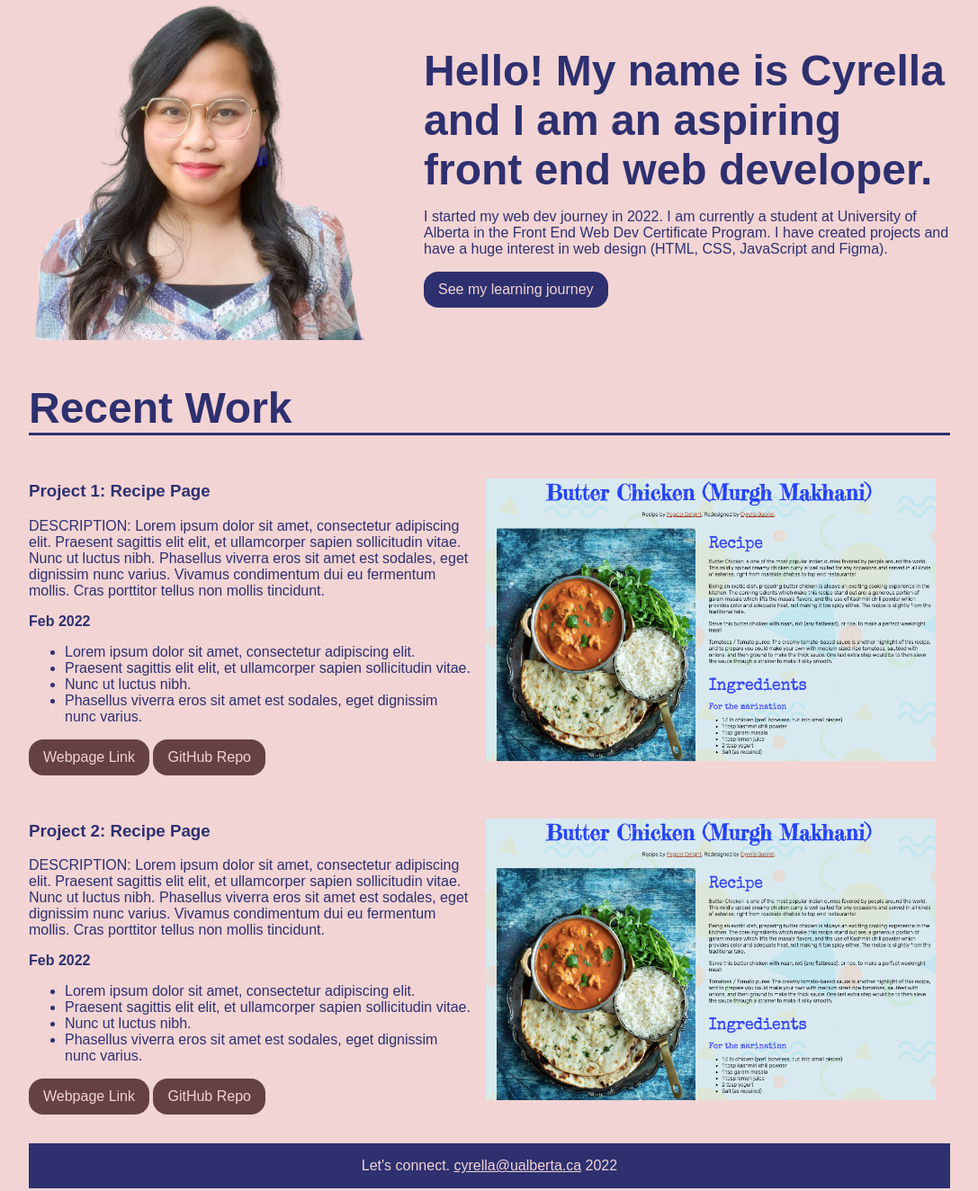
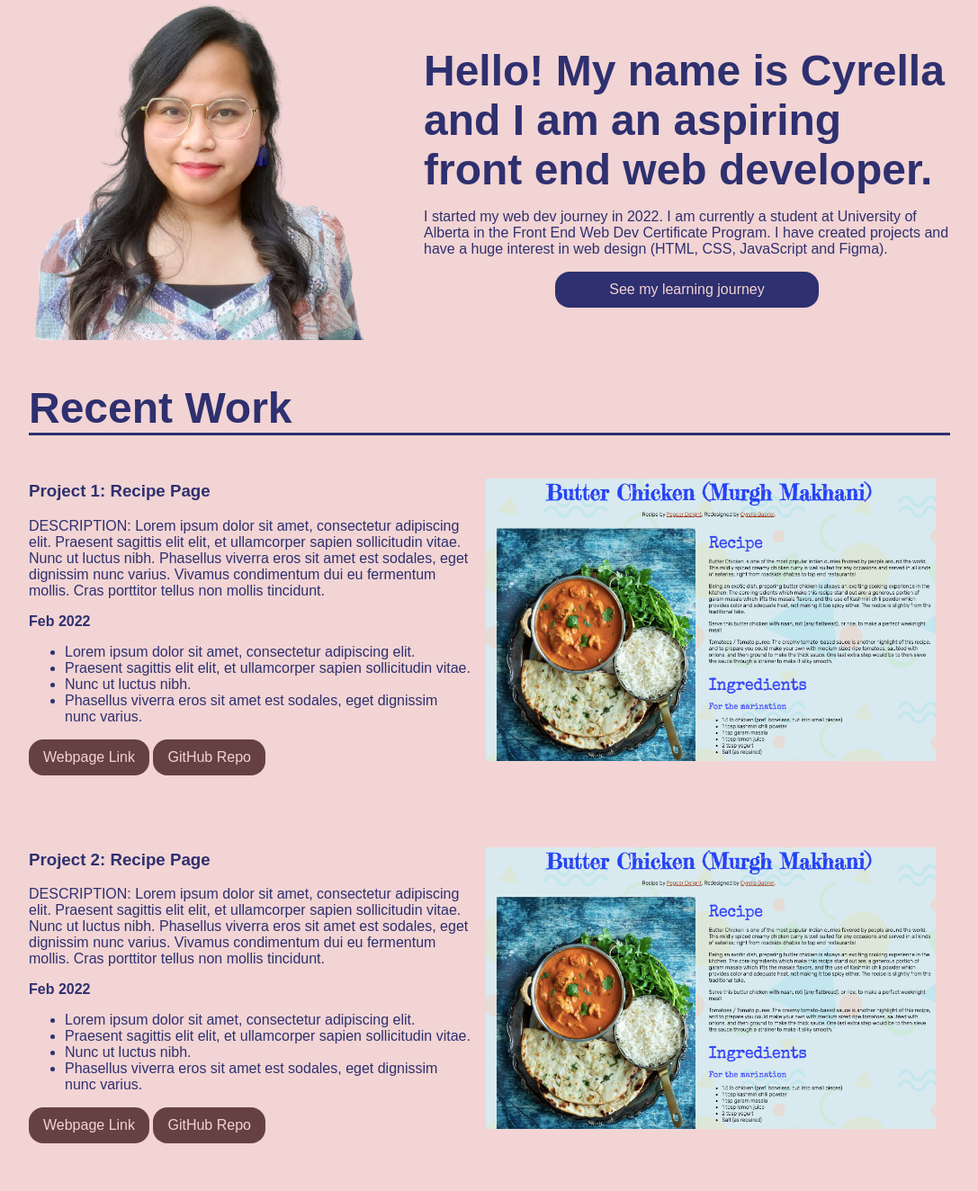
Before and after one commit to CyrellaG/personal-website-2023, a plain HTML site: page index.html in a window 1280 px wide. Shown: the part 61-1385 px from the top of the page at 90% size, without its empty margins (96-1183 px from the left). Drawn offline with Linux system fonts and the light colour scheme.

Commit message:
button fixed in the middle

```diff
--- a/style.css
+++ b/style.css
@@ -13,7 +13,7 @@ h1 {
 
 h2 {
     font-size: 3rem;
-    margin: 3rem 0rem 0.5rem 0rem;
+    margin: 3rem 0rem 0rem 0rem;
 }
 
 .recent-work {
@@ -35,14 +35,16 @@ h2 {
     }
 }
 
-a.btn {
+.btn {
     text-decoration: none;
     color: #F2D4D4;
     background-color: #2E306F;
-    padding: 0 1rem;
     height: 2.5rem;
-    display: inline-flex;
+    width: 50%;
+    margin: 0 auto;
+    display: grid;
     align-items: center;
+    text-align: center;
     border-radius: 1rem;
 }
 
@@ -53,7 +55,7 @@ a.btn {
 
 article {
     display: flex;
-    margin: 2rem 0rem 1rem 0rem;
+    margin: 2rem 0rem 4rem 0rem;
 }
 
 @media (max-width: 1024px) {
```
